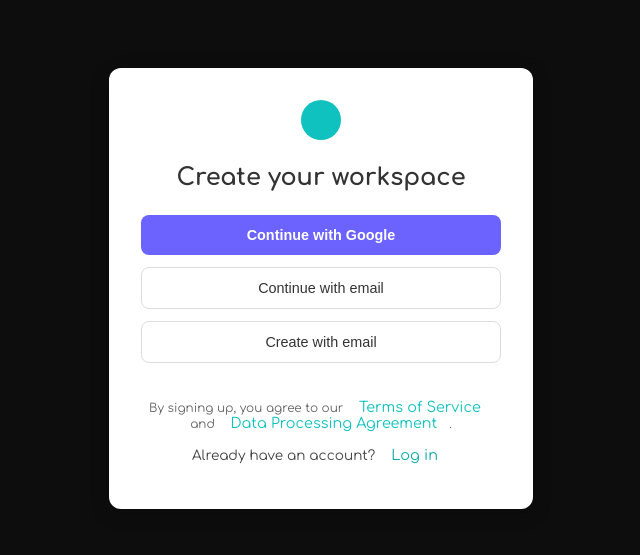
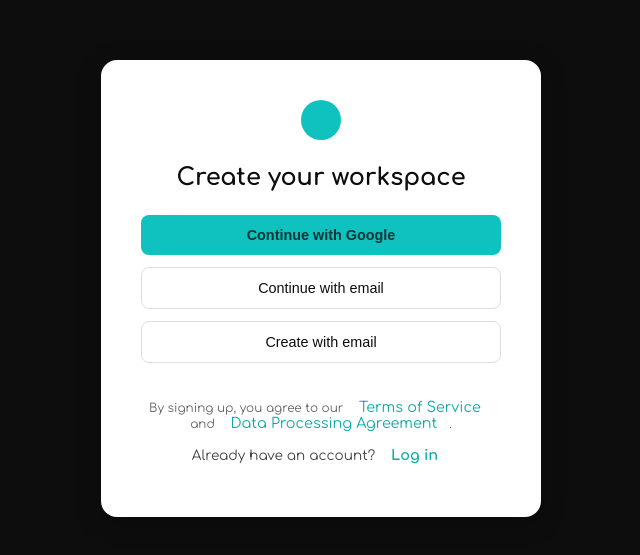
Before and after one commit to SuheylYildiz/yildiz360creative, a Next.js app: page /signup in a window 1280 px wide. Shown: the part 583-1138 px from the top of the page, without its empty margins (319-959 px from the left). Built offline with nearby package versions, Linux system fonts and the light colour scheme.

Commit message:
Update page.js

```diff
--- a/app/signup/page.js
+++ b/app/signup/page.js
@@ -9,39 +9,35 @@
       padding: '2rem'
     }}>
       <div style={{
-        backgroundColor: '#fff',
-        borderRadius: '12px',
-        padding: '2rem',
+        backgroundColor: '#ffffff',
+        borderRadius: '16px',
+        padding: '2.5rem',
         maxWidth: '360px',
         width: '100%',
         textAlign: 'center',
-        boxShadow: '0 5px 20px rgba(0,0,0,0.2)'
+        boxShadow: '0 5px 25px rgba(0,0,0,0.25)'
       }}>
-        {/* Logo Placeholder */}
+        {/* دائرة الشعار */}
         <div style={{
-          marginBottom: '1.5rem'
-        }}>
-          <div style={{
-            width: '40px',
-            height: '40px',
-            backgroundColor: '#0FC2C0',
-            borderRadius: '50%',
-            margin: '0 auto'
-          }} />
-        </div>
+          width: '40px',
+          height: '40px',
+          backgroundColor: '#0FC2C0',
+          borderRadius: '50%',
+          margin: '0 auto 1.5rem'
+        }} />
 
-        <h2 style={{ color: '#333', marginBottom: '1.5rem' }}>Create your workspace</h2>
+        <h2 style={{ color: '#0D0D0D', marginBottom: '1.5rem' }}>Create your workspace</h2>
 
         <button style={primaryButton}>Continue with Google</button>
         <button style={secondaryButton}>Continue with email</button>
         <button style={secondaryButton}>Create with email</button>
 
         <p style={{ fontSize: '0.75rem', color: '#666', marginTop: '1.5rem' }}>
-          By signing up, you agree to our <a href="#" style={{ color: '#0FC2C0' }}>Terms of Service</a> and <a href="#" style={{ color: '#0FC2C0' }}>Data Processing Agreement</a>.
+          By signing up, you agree to our <a href="#" style={linkStyle}>Terms of Service</a> and <a href="#" style={linkStyle}>Data Processing Agreement</a>.
         </p>
 
         <p style={{ fontSize: '0.85rem', marginTop: '1rem', color: '#444' }}>
-          Already have an account? <a href="/login" style={{ color: '#0CABA8' }}>Log in</a>
+          Already have an account? <a href="/login" style={{ ...linkStyle, fontWeight: 'bold' }}>Log in</a>
         </p>
       </div>
     </div>
@@ -52,13 +48,14 @@
   width: '100%',
   padding: '0.75rem',
   marginBottom: '0.75rem',
-  backgroundColor: '#6C63FF',
-  color: '#fff',
+  backgroundColor: '#0FC2C0',
+  color: '#023535',
   fontWeight: 'bold',
   border: 'none',
   borderRadius: '8px',
   cursor: 'pointer',
-  fontSize: '0.9rem'
+  fontSize: '0.9rem',
+  transition: 'background 0.3s'
 };
 
 const secondaryButton = {
@@ -66,9 +63,15 @@
   padding: '0.75rem',
   marginBottom: '0.75rem',
   backgroundColor: '#fff',
-  color: '#333',
+  color: '#0D0D0D',
   border: '1px solid #ddd',
   borderRadius: '8px',
   cursor: 'pointer',
   fontSize: '0.9rem'
 };
+
+const linkStyle = {
+  color: '#0CABA8',
+  textDecoration: 'none',
+  outline: 'none'
+};
```
